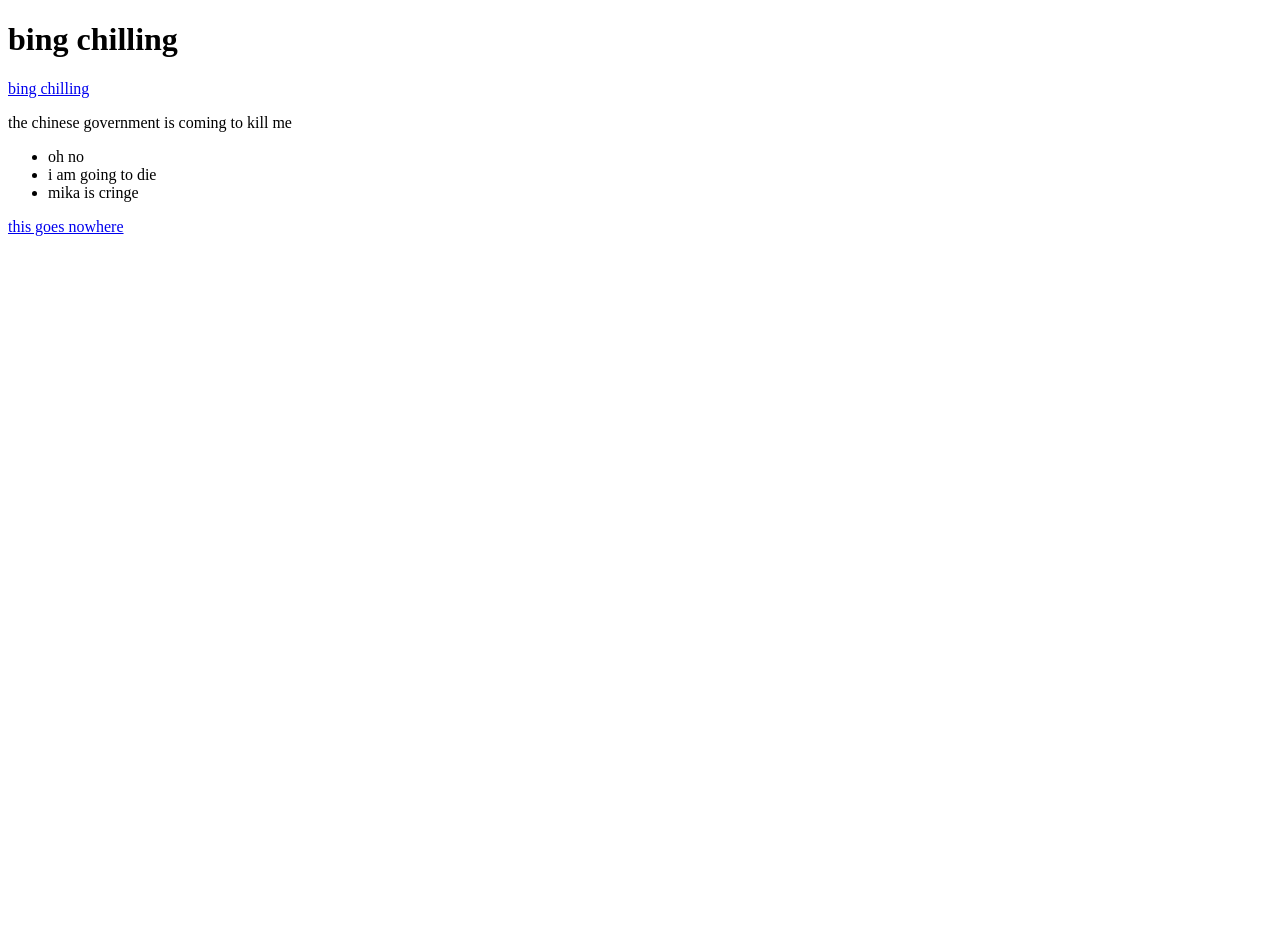
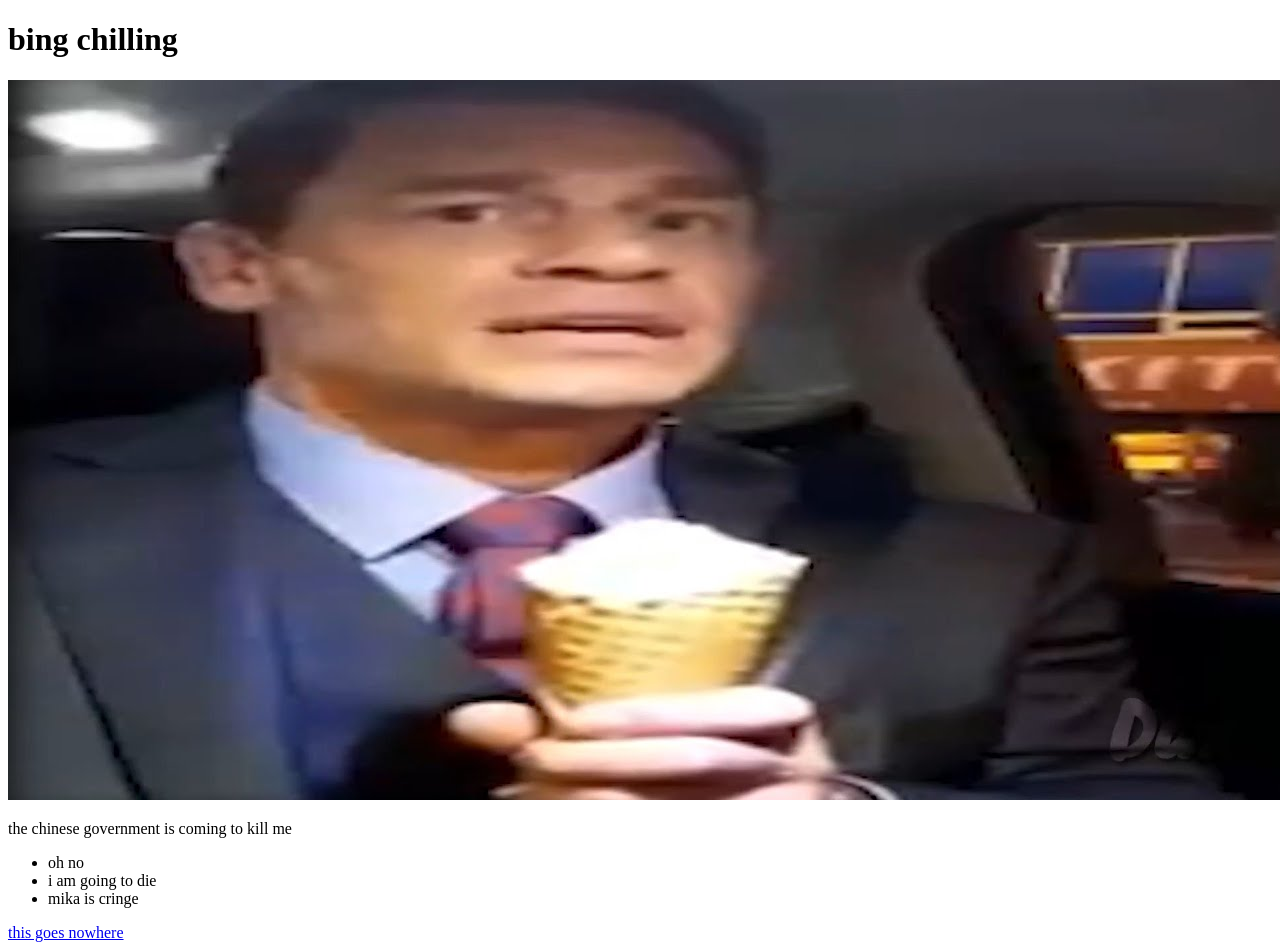
Before and after one commit to Andi2211e/ebicwebsite, a Nuxt app: page / in a window 1280 px wide. Before the commit the page ends 800 px from the top, so only its background shows below. Built offline with nearby package versions, Linux system fonts and the light colour scheme.

Commit message:
Update index.vue

```diff
--- a/pages/index.vue
+++ b/pages/index.vue
@@ -1,7 +1,7 @@
 <template>
   <div>
     <h1>bing chilling</h1>
-    <a href="https://cdn.discordapp.com/attachments/707551577740804136/903394526511657000/maxresdefault.png">bing chilling</a>
+    <img src="~/static/bingchilling.png" />
     <p>
       the chinese government is coming to kill me
     </p>
```
